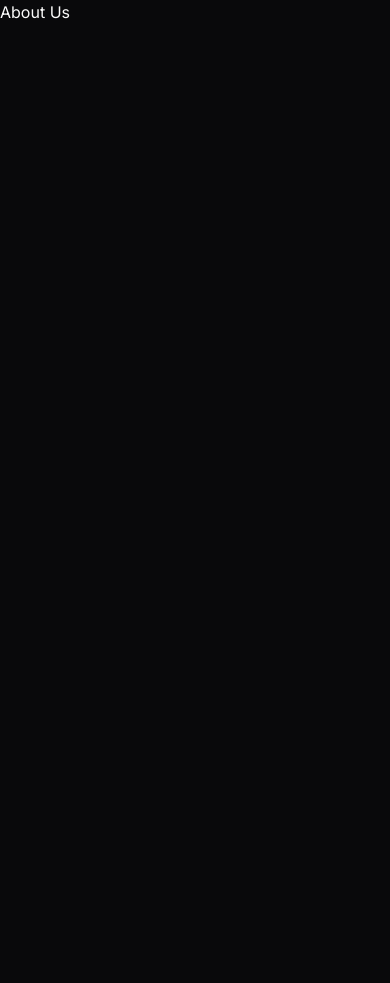
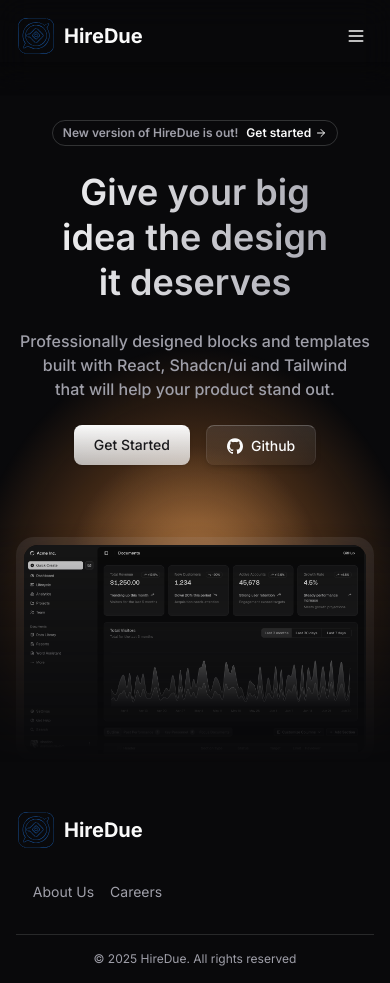
Before and after one commit to hiredue-dev/Hiredue-display-website, a Next.js app: page /about-us in a window 390 px wide. Before the commit the page ends 844 px from the top, so only its background shows below. Built offline with nearby package versions, Linux system fonts and the light colour scheme.

Commit message:
feat: Add About Us page

```diff
--- a/app/about-us/page.tsx
+++ b/app/about-us/page.tsx
@@ -1,7 +1,20 @@
-export default function AboutUs() {
+import CTA from "@/components/sections/cta/default";
+import FAQ from "@/components/sections/faq/default";
+import Footer from "@/components/sections/footer/default";
+import Hero from "@/components/sections/hero/default";
+import Logos from "@/components/sections/logos/default";
+import Navbar from "@/components/sections/navbar/default";
+import Pricing from "@/components/sections/pricing/default";
+import Why from "@/components/sections/why/default";
+import Metrics from "@/components/sections/metrics/default";
+import Bento from "@/components/sections/bento/default";
+
+export default function Home() {
   return (
     <main className="min-h-screen w-full overflow-hidden bg-background text-foreground">
-		About Us
+      <Navbar />
+      <Hero className="md:py-24"/>
+      <Footer />
     </main>
   );
 }
--- a/components/sections/footer/default.tsx
+++ b/components/sections/footer/default.tsx
@@ -36,31 +36,31 @@ export default function FooterSection({
   logo = <HireDue />,
   name = "HireDue",
   columns = [
-    {
-      title: "Product",
-      links: [
-        { text: "Changelog", href: siteConfig.url },
-        { text: "Documentation", href: siteConfig.url },
-      ],
-    },
+    // {
+    //   title: "Product",
+    //   links: [
+    //     { text: "Changelog", href: siteConfig.url },
+    //     { text: "Documentation", href: siteConfig.url },
+    //   ],
+    // },
     {
       title: "Company",
       links: [
         { text: "About Us", href: siteConfig.onSiteUrl.aboutUs },
         { text: "Careers", href: siteConfig.onSiteUrl.career },
-        { text: "Blog", href: siteConfig.url },
+        // { text: "Blog", href: siteConfig.url },
       ],
     },
-    {
-      title: "Contact",
-      links: [
-        { text: "Discord", href: siteConfig.url },
-        { text: "Twitter", href: siteConfig.url },
-        { text: "Github", href: siteConfig.links.github },
-      ],
-    },
+    // {
+    //   title: "Contact",
+    //   links: [
+    //     { text: "Discord", href: siteConfig.url },
+    //     { text: "Twitter", href: siteConfig.url },
+    //     { text: "Github", href: siteConfig.links.github },
+    //   ],
+    // },
   ],
-  copyright = "© 2025 Mikołaj Dobrucki. All rights reserved",
+  copyright = "© 2025 HireDue. All rights reserved",
   policies = [
     { text: "Privacy Policy", href: siteConfig.url },
     { text: "Terms of Service", href: siteConfig.url },
@@ -80,8 +80,9 @@ export default function FooterSection({
               </div>
             </FooterColumn>
             {columns.map((column, index) => (
-              <FooterColumn key={index}>
-                <h3 className="text-md pt-1 font-semibold">{column.title}</h3>
+              // <FooterColumn key={index}>
+              // <h3 className="text-md pt-1 flex font-semibold">{column.title}</h3>
+              <div className="flex items-center justify-center gap-4" key={index}>
                 {column.links.map((link, linkIndex) => (
                   <a
                     key={linkIndex}
@@ -91,19 +92,20 @@ export default function FooterSection({
                     {link.text}
                   </a>
                 ))}
-              </FooterColumn>
+              </div>
+              // </FooterColumn>
             ))}
           </FooterContent>
           <FooterBottom>
             <div>{copyright}</div>
-            <div className="flex items-center gap-4">
+            {/* <div className="flex items-center gap-4">
               {policies.map((policy, index) => (
                 <a key={index} href={policy.href}>
                   {policy.text}
                 </a>
               ))}
               {showModeToggle && <ModeToggle />}
-            </div>
+            </div> */}
           </FooterBottom>
         </Footer>
       </div>
--- a/components/sections/hero/default.tsx
+++ b/components/sections/hero/default.tsx
@@ -75,7 +75,8 @@ export default function Hero({
         className,
       )}
     >
-      <div className="max-w-container mx-auto flex flex-col gap-12 pt-16 sm:gap-24">
+      {/* pt-16 */}
+      <div className="max-w-container mx-auto flex flex-col gap-12 sm:gap-24">
         <div className="flex flex-col items-center gap-6 text-center sm:gap-12">
           {badge !== false && badge}
           <h1 className="animate-appear from-foreground to-foreground dark:to-muted-foreground relative z-10 inline-block bg-linear-to-r bg-clip-text text-4xl leading-tight font-semibold text-balance text-transparent drop-shadow-2xl sm:text-6xl sm:leading-tight md:text-8xl md:leading-tight">
--- a/config/site.ts
+++ b/config/site.ts
@@ -1,6 +1,6 @@
 export const siteConfig = {
   name: "HireDue",
-  url: "https://www.hiredue.com",
+  url: "/",
 	onSiteUrl:{
 		aboutUs:"/about-us",
 		career:"/career"
--- a/package.json
+++ b/package.json
@@ -22,7 +22,7 @@
     "clsx": "^2.1.1",
     "lucide-react": "^0.441.0",
     "next": "^15.4.3",
-    "next-themes": "^0.4.4",
+    "next-themes": "^0.4.6",
     "react": "19.1.1",
     "react-dom": "19.1.1",
     "react-icons": "^5.5.0",
```
Also changed, not shown: components/logos/github.tsx (added, +9 -0 lines), 1 other file (tests, documents, lock files or other folders).
